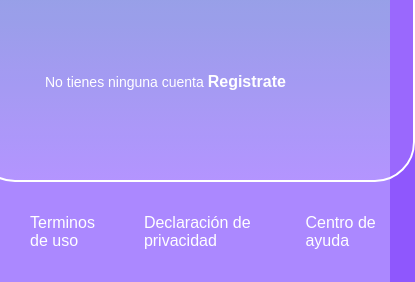
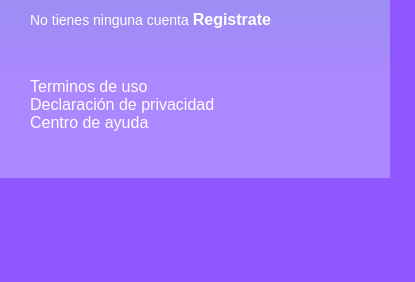
Before and after one commit to josehmaza/platzi-video, a plain HTML site: page buscador.html in a window 390 px wide. Shown: the part 702-984 px from the top of the page, 415 px wide, since content can reach past the window. After the commit the page ends 880 px from the top, so only its background shows below. Drawn offline with Linux system fonts and the light colour scheme; a web font is replaced by a local one.

Commit message:
Media queries

```diff
--- a/styles.css
+++ b/styles.css
@@ -198,3 +198,16 @@ body {
 .footer a:hover {
     text-decoration: underline;
 }
+
+@media only screen and (max-width: 600px) {
+    .login__container {
+        background-color: transparent;
+        border: none;
+        padding: 0px;
+        width: 100%
+    }
+    .footer {
+        align-items: flex-start;
+        flex-direction: column;
+    }
+}
```
